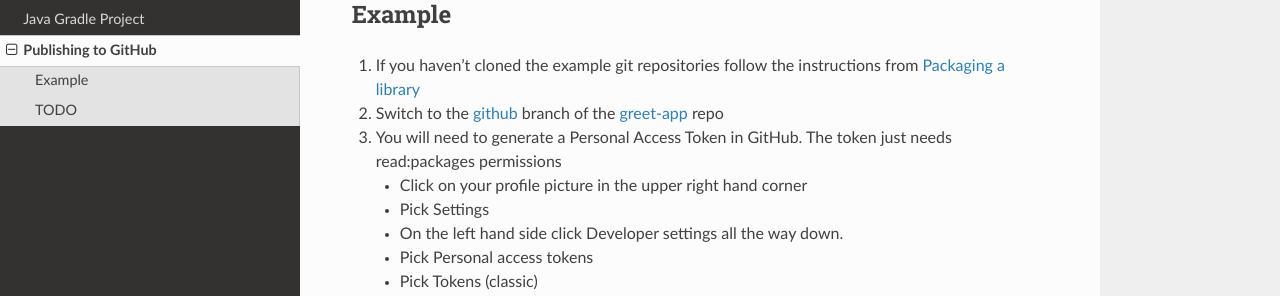
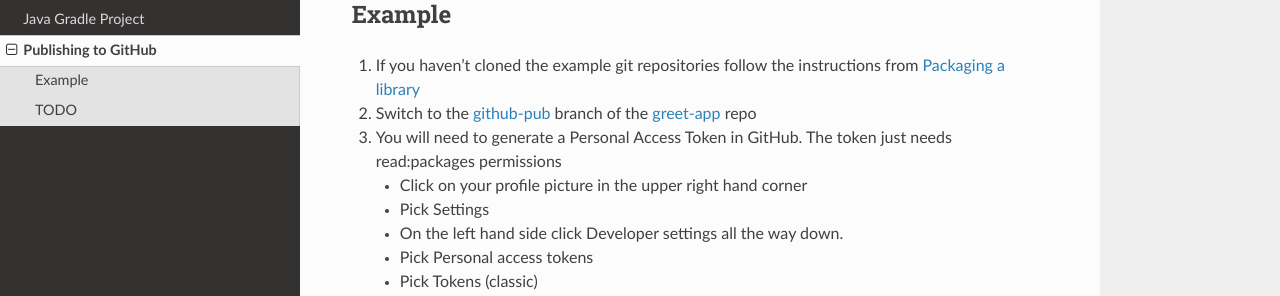
Before and after one commit to bradubv/tutorials, a Sphinx documentation site: the page built from doc/publish-to-github.md, in a window 1280 px wide and 1278 px high. Shown: the part 162-458 px from the top of the window. Built offline with Sphinx 7.4.7 and the Read the Docs theme 3.1.0, drawn with Linux system fonts in a browser that asks for light colours.

Commit message:
Minor branch name fix

```diff
--- a/doc/publish-to-github.md
+++ b/doc/publish-to-github.md
@@ -3,7 +3,7 @@
 ## Example
 1. If you haven't cloned the example git repositories follow the instructions from {doc}`library-build`
 
-2. Switch to the [github](https://github.com/bradubv/greet-app/tree/github-pub) branch of the [greet-app](https://github.com/bradubv/greet-app) repo
+2. Switch to the [github-pub](https://github.com/bradubv/greet-app/tree/github-pub) branch of the [greet-app](https://github.com/bradubv/greet-app) repo
 
 3. You will need to generate a Personal Access Token in GitHub.  The token just needs read:packages permissions
     - Click on your profile picture in the upper right hand corner
```
